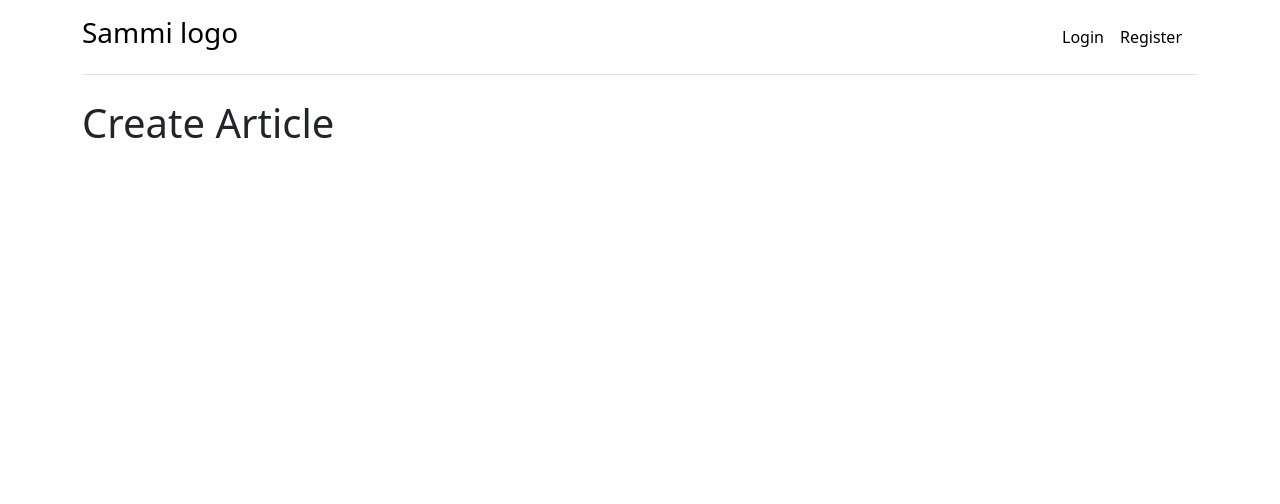
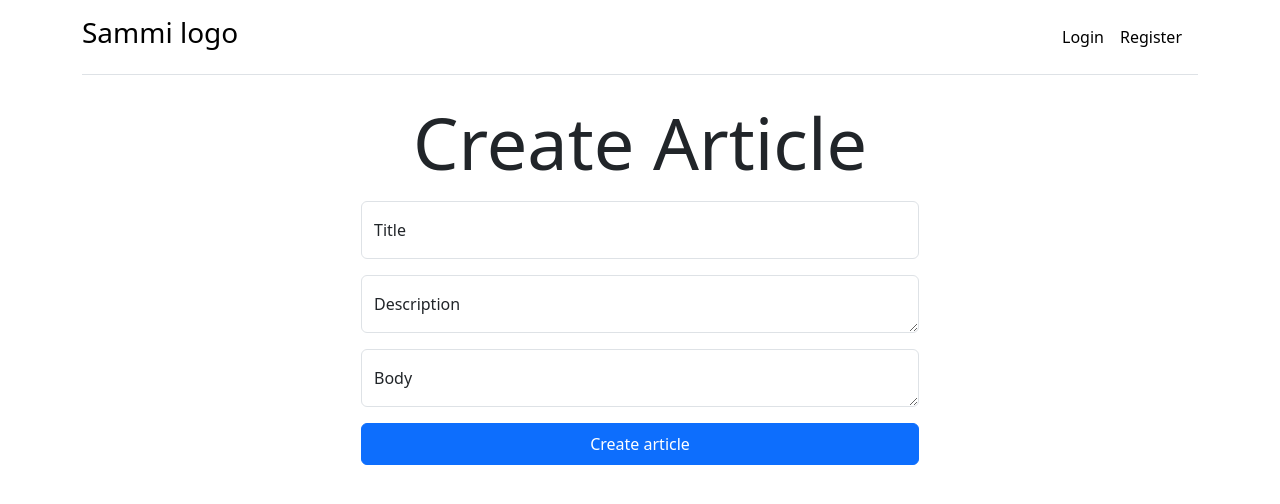
Before and after one commit to SanjarToshev/sammi-vue, a Vue app: page /create-article in a window 1280 px wide. Shown: the top 504 px of the page. Built offline with nearby package versions, Linux system fonts and the light colour scheme; no server answers.

Commit message:
Create article UI

```diff
--- a/src/components/CreateForm.vue
+++ /dev/null
@@ -1,11 +0,0 @@
-<template>
-<h1>Create Article</h1>
-</template>
-
-<script>
-export default {
-
-}
-</script>
-
-<style></style>
--- a/src/components/index.js
+++ b/src/components/index.js
@@ -1,4 +1,3 @@
 export{default as Navbar} from "./Navbar.vue"
 export{default as Register} from "./Register.vue"
 export{default as Login} from "./Login.vue"
-export{default as CreateForm} from "./CreateForm.vue"
--- a/src/router/index.js
+++ b/src/router/index.js
@@ -3,8 +3,7 @@
 import LoginView from "@/views/LoginView.vue";
 import RegisterView from "@/views/RegisterView.vue";
 import ArticleDetailView from "@/views/ArticleDetailView.vue";
-import CreateForm from "@/components/CreateForm.vue";
-
+import CreateArticleView from "@/views/CreateArticleView.vue";
 const router = createRouter({
   history: createWebHistory(import.meta.env.BASE_URL),
   routes: [
@@ -31,7 +30,7 @@
     {
       path: '/create-article',
       name: 'create-article',
-      component: CreateForm
+      component: CreateArticleView
     }
   ]
 })
--- /dev/null
+++ b/src/ui-components/TextArea.vue
@@ -0,0 +1,32 @@
+<template>
+  <div class="form-floating mt-3">
+    <textarea
+        :type="type"
+        class="form-control"
+        :id="label"
+        placeholder={{label}}
+        @input="updateInput"
+        :value="modelValue"
+    ></textarea>
+    <label :for="label">{{ label }}</label>
+  </div>
+</template>
+
+<script>
+export default {
+  name: "TextArea",
+  props: {
+    label: String,
+    type: String,
+    modelValue: [String, Number],
+  },
+  methods: {
+    updateInput(e) {
+      this.$emit('update:modelValue', e.target.value)
+    },
+  }
+
+}
+</script>
+
+<style></style>
--- a/src/ui-components/index.js
+++ b/src/ui-components/index.js
@@ -1,7 +1,8 @@
 import Button from "./Button.vue";
 import Input from "./Input.vue";
 import Loading from "@/ui-components/Loading.vue";
+import TextArea from "@/ui-components/TextArea.vue";
 
 
 
-export default [Button, Input, Loading]
+export default [Button, Input, Loading, TextArea]
--- /dev/null
+++ b/src/views/CreateArticleView.vue
@@ -0,0 +1,46 @@
+<template>
+  <p class="text-center display-2">Create Article</p>
+  <div class="w-50 mx-auto">
+    <form @submit.prevent>
+      <Input type="text" label="Title"  v-model="title"/>
+      <TextArea type="text" label="Description"  v-model="description"></TextArea>
+      <TextArea type="text" label="Body" v-model="body"></TextArea>
+      <Button @click="createArticleHandler">Create article</Button>
+    </form>
+  </div>
+
+
+</template>
+
+<script>
+import Input from "@/ui-components/Input.vue";
+import TextArea from "@/ui-components/TextArea.vue";
+import Button from "@/ui-components/Button.vue";
+
+export default {
+  components: {Button, TextArea, Input},
+  data() {
+    return {
+      title: '',
+      description: '',
+      body: '',
+    }
+  },
+
+  methods: {
+    createArticleHandler() {
+      const article = {
+        title: this.title,
+        description: this.description,
+        body: this.body,
+        tagList: [],
+      }
+      console.log(article)
+    }
+  }
+
+
+}
+</script>
+
+<style></style>
```
Also changed, not shown: src/views/CreateFormView.vue (deleted, +0 -11 lines).
